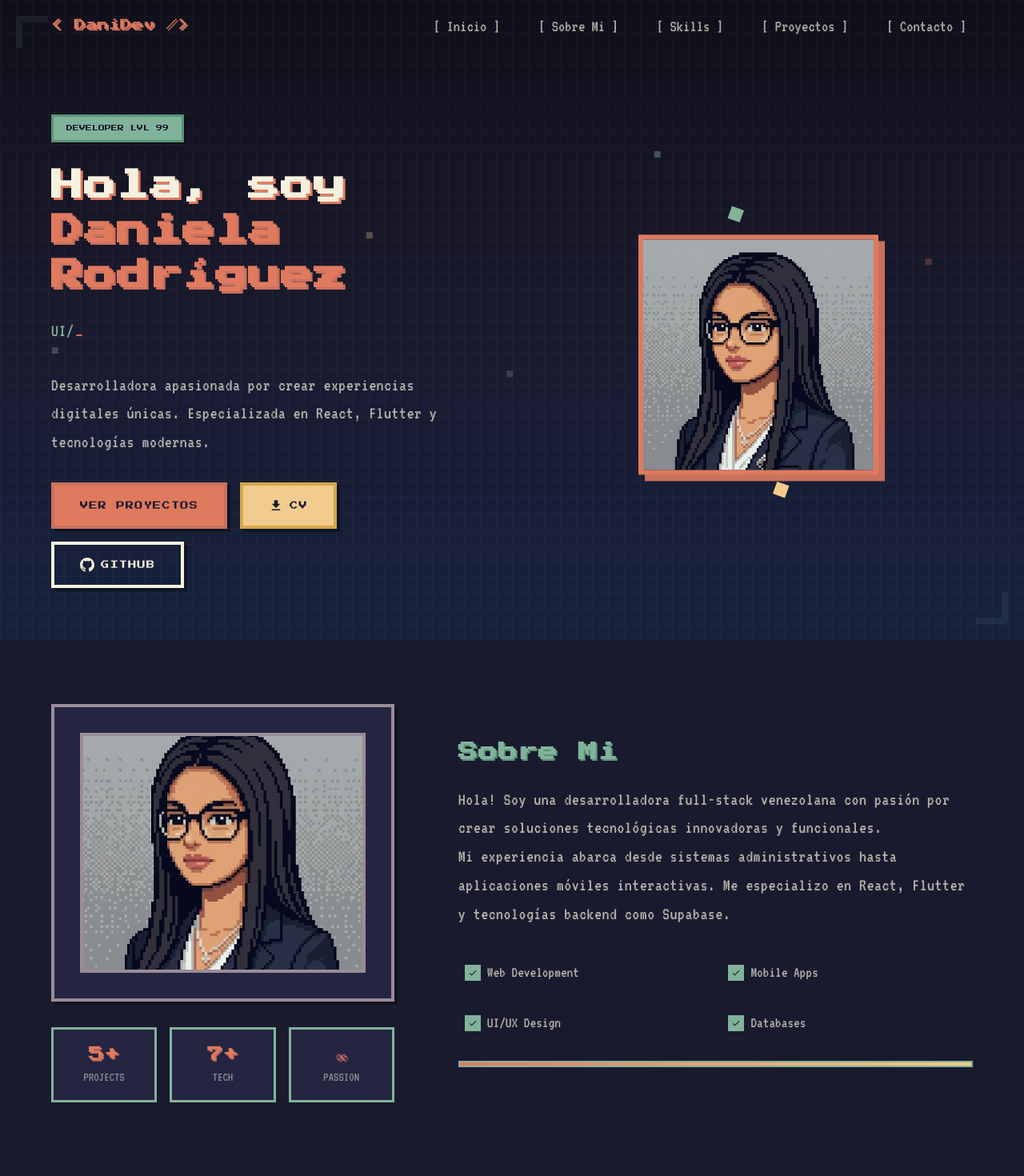
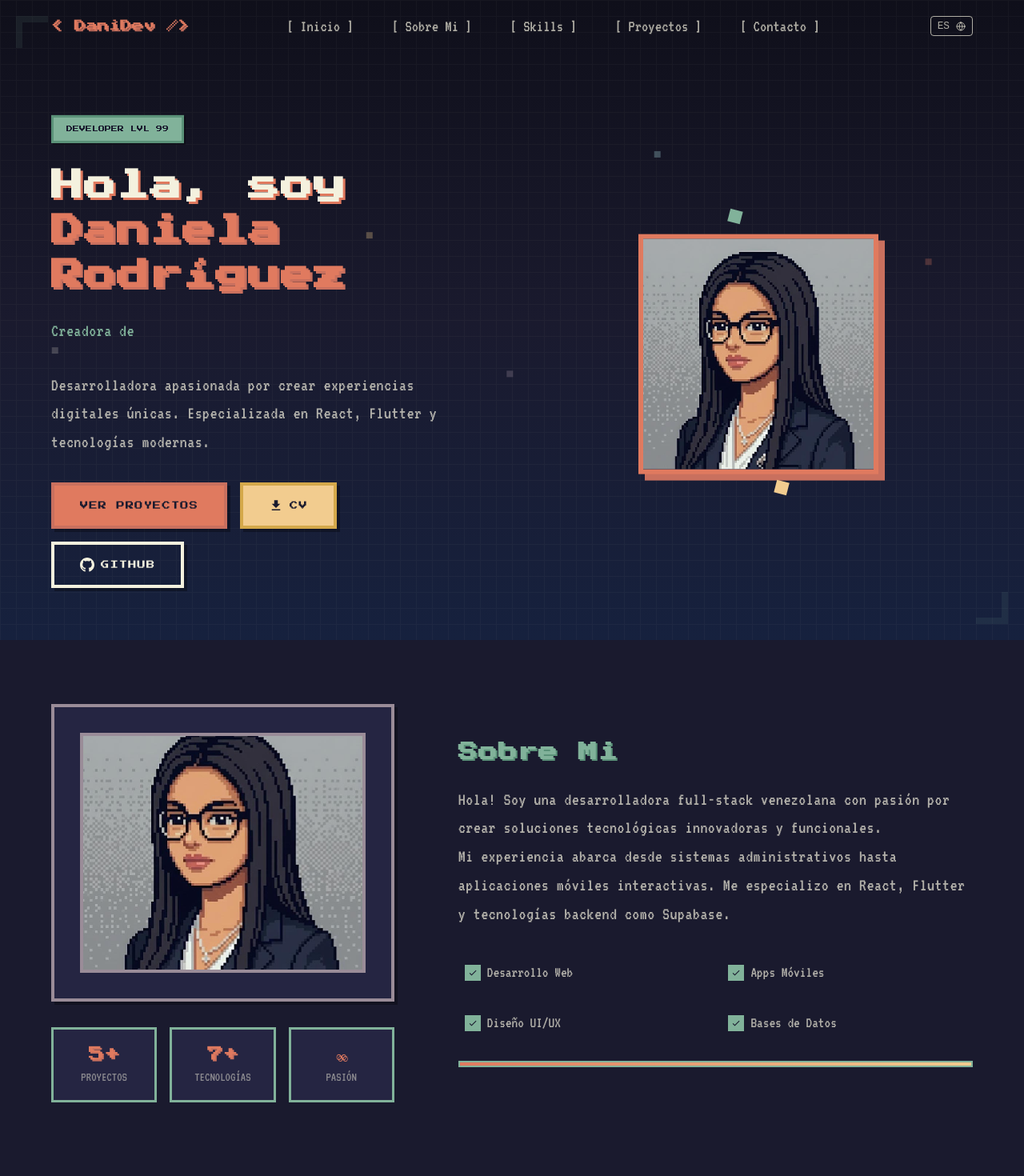
Before and after one commit to Danirodrigzz/Portafolio, a React (Vite) app in the folder mi-portafolio/: page / in a window 1280 px wide. Shown: the top 1470 px of the page at 80% size. Built offline with nearby package versions, Linux system fonts and the light colour scheme.

Commit message:
Update portfolio: Venus Spa project, translations, and links

```diff
--- a/mi-portafolio/src/App.jsx
+++ b/mi-portafolio/src/App.jsx
@@ -61,15 +61,135 @@ const icons = {
 }
 
 // Project data
+const translations = {
+  es: {
+    nav: {
+      home: "[ Inicio ]",
+      about: "[ Sobre Mi ]",
+      skills: "[ Skills ]",
+      projects: "[ Proyectos ]",
+      contact: "[ Contacto ]"
+    },
+    hero: {
+      greeting: "Hola, soy",
+      badge: "DEVELOPER LVL 99",
+      description: "Desarrolladora apasionada por crear experiencias digitales únicas. Especializada en React, Flutter y tecnologías modernas.",
+      viewProjects: "Ver Proyectos",
+      typing: ["Full-Stack Developer", "Creadora de Apps", "Entusiasta UI/UX", "Problem Solver"]
+    },
+    about: {
+      title: "Sobre Mi",
+      p1: "Hola! Soy una desarrolladora full-stack venezolana con pasión por crear soluciones tecnológicas innovadoras y funcionales.",
+      p2: "Mi experiencia abarca desde sistemas administrativos hasta aplicaciones móviles interactivas. Me especializo en React, Flutter y tecnologías backend como Supabase.",
+      stats: { projects: "Proyectos", tech: "Tecnologías", passion: "Pasión" },
+      highlights: ["Desarrollo Web", "Apps Móviles", "Diseño UI/UX", "Bases de Datos"]
+    },
+    skills: {
+      title: "Mis",
+      titleSpan: "Skills",
+      subtitle: "Las herramientas que uso para crear proyectos increíbles"
+    },
+    projects: {
+      title: "Mis",
+      titleSpan: "Proyectos",
+      subtitle: "Una selección de los proyectos en los que he trabajado",
+      status: { completed: "Completado", inProgress: "En Desarrollo" },
+      viewMore: "Ver más proyectos",
+      viewLess: "Ver menos proyectos",
+      code: "Código",
+      demo: "Demo"
+    },
+    contact: {
+      title: "Conectemos!",
+      description: "¿Tienes un proyecto en mente? Estoy lista para nuevos desafíos y colaboraciones.",
+      ready: "¿Listo para empezar?",
+      cta: "Descarga mi CV o envíame un mensaje",
+      downloadCv: "Descargar CV",
+      sendEmail: "Enviar Email"
+    },
+    footer: {
+      text: "© 2025 Daniela Rodríguez // Hecho con <3"
+    }
+  },
+  en: {
+    nav: {
+      home: "[ Home ]",
+      about: "[ About Me ]",
+      skills: "[ Skills ]",
+      projects: "[ Projects ]",
+      contact: "[ Contact ]"
+    },
+    hero: {
+      greeting: "Hi, I'm",
+      badge: "DEVELOPER LVL 99",
+      description: "Passionate developer creating unique digital experiences. Specialized in React, Flutter and modern technologies.",
+      viewProjects: "View Projects",
+      typing: ["Full-Stack Developer", "Mobile App Creator", "UI/UX Enthusiast", "Problem Solver"]
+    },
+    about: {
+      title: "About Me",
+      p1: "Hi! I am a Venezuelan full-stack developer with a passion for creating innovative and functional technological solutions.",
+      p2: "My experience ranges from administrative systems to interactive mobile applications. I specialize in React, Flutter, and backend technologies like Supabase.",
+      stats: { projects: "Projects", tech: "Technologies", passion: "Passion" },
+      highlights: ["Web Development", "Mobile Apps", "UI/UX Design", "Databases"]
+    },
+    skills: {
+      title: "My",
+      titleSpan: "Skills",
+      subtitle: "The tools I use to create amazing projects"
+    },
+    projects: {
+      title: "My",
+      titleSpan: "Projects",
+      subtitle: "A selection of projects I've worked on",
+      status: { completed: "Completed", inProgress: "In Progress" },
+      viewMore: "View more projects",
+      viewLess: "View less projects",
+      code: "Code",
+      demo: "Demo"
+    },
+    contact: {
+      title: "Let's Connect!",
+      description: "Have a project in mind? I'm ready for new challenges and collaborations.",
+      ready: "Ready to start?",
+      cta: "Download my CV or send me a message",
+      downloadCv: "Download CV",
+      sendEmail: "Send Email"
+    },
+    footer: {
+      text: "© 2025 Daniela Rodríguez // Made with <3"
+    }
+  }
+}
+
 const projects = [
+  {
+    id: 6,
+    title: "Venus Elegant Spa",
+    type: "Web App & Admin Panel",
+    description: {
+      es: "Plataforma integral para spa: Website público para reservas y panel administrativo para gestión de citas, servicios y control de redes sociales.",
+      en: "Comprehensive spa platform: Public website for bookings and admin panel for managing appointments, services, and social media control."
+    },
+    status: "in-progress",
+    emoji: "💆‍♀️",
+    technologies: ["React", "Vite", "Tailwind CSS", "Supabase", "Framer Motion"],
+    image: "/venus-spa.png",
+    display: "flex",
+    github: "https://github.com/Danirodrigzz/Venus_Spa.git",
+    demo: "https://venus-spa.vercel.app"
+  },
   {
     id: 1,
     title: "Sist. Admin - Pollita Millonaria",
     type: "Web App",
-    description: "Sistema administrativo para la lotería 'La Pollita Millonaria'. Gestión completa de ventas, dashboard en tiempo real y reportes estadísticos.",
+    description: {
+      es: "Sistema administrativo para la lotería 'La Pollita Millonaria'. Gestión completa de ventas, dashboard en tiempo real y reportes estadísticos.",
+      en: "Administrative system for 'La Pollita Millonaria' lottery. Complete sales management, real-time dashboard, and statistical reports."
+    },
     status: "completed",
     emoji: "🎰",
-    technologies: ["React", "TypeScript", "Vite", "Supabase", "Tailwind", "Radix UI", "Recharts"],
+    technologies: ["React", "TypeScript", "Vite", "Supabase", "Tailwind", "Radix UI"],
     image: "/project-pollita-admin.png",
     github: "#",
     demo: "#"
@@ -78,19 +198,25 @@ const projects = [
     id: 2,
     title: "La Cantina",
     type: "Mobile App",
-    description: "Ecosistema completo: App móvil para gestión de pedidos y Panel Administrativo Web para control de inventario y ventas.",
+    description: {
+      es: "Ecosistema completo: App móvil para gestión de pedidos y Panel Administrativo Web para control de inventario y ventas.",
+      en: "Complete ecosystem: Mobile app for order management and Web Admin Panel for inventory and sales control."
+    },
     status: "in-progress",
     emoji: "🍺",
-    technologies: ["React Native", "Expo", "TypeScript", "Zustand", "React Navigation"],
+    technologies: ["React Native", "Expo", "TypeScript", "Zustand"],
     image: "/project-cantina.png",
-    github: "#",
-    demo: "#"
+    github: "https://github.com/Danirodrigzz/la_cantina.git",
+    demo: ""
   },
   {
     id: 3,
     title: "Juego QR",
     type: "Mobile App",
-    description: "App de gamificación con escaneo QR y Panel Web de administración para gestionar usuarios, pistas y ranking en tiempo real.",
+    description: {
+      es: "App de gamificación con escaneo QR y Panel Web de administración para gestionar usuarios, pistas y ranking en tiempo real.",
+      en: "Gamification app with QR scanning and Web Admin Panel to manage users, clues, and real-time ranking."
+    },
     status: "in-progress",
     emoji: "🎮",
     technologies: ["Flutter", "Dart", "Supabase", "QR Scanner"],
@@ -102,25 +228,31 @@ const projects = [
     id: 4,
     title: "SOS Grúa",
     type: "Website",
-    description: "Plataforma web para servicio de grúas con integración WhatsApp, geolocalización y pasarela de pagos.",
+    description: {
+      es: "Plataforma web para servicio de grúas con integración WhatsApp, geolocalización y pasarela de pagos.",
+      en: "Web platform for towing service with WhatsApp integration, geolocation, and payment gateway."
+    },
     status: "completed",
     emoji: "🚗",
-    technologies: ["HTML5", "CSS3", "PHP", "Google Maps", "WhatsApp API"],
+    technologies: ["HTML5", "CSS3", "PHP", "Google Maps"],
     image: "/project-sos-grua.png",
-    github: "#",
-    demo: "#"
+    github: "https://github.com/Danirodrigzz/SOS_GRUA.git",
+    demo: "https://sos-grua.vercel.app"
   },
   {
     id: 5,
     title: "Turismo Sensorial",
     type: "Web App",
-    description: "Página web de turismo sensorial con experiencias inmersivas y accesibles.",
+    description: {
+      es: "Página web de turismo sensorial con experiencias inmersivas y accesibles.",
+      en: "Sensory tourism website with immersive and accessible experiences."
+    },
     status: "in-progress",
     emoji: "🌴",
     technologies: ["React", "Supabase", "CSS3"],
     image: "/project-turismo.png",
-    github: "#",
-    demo: "#"
+    github: "https://github.com/Danirodrigzz/Turismo_sensorial.git",
+    demo: "https://turismo-sensorial.vercel.app"
   }
 ]
 
@@ -252,6 +384,8 @@ function useScrollAnimation() {
 function App() {
   const [isScrolled, setIsScrolled] = useState(false)
   const [mobileMenuOpen, setMobileMenuOpen] = useState(false)
+  const [showAllProjects, setShowAllProjects] = useState(false)
+  const [language, setLanguage] = useState('es')
 
   useEffect(() => {
     const handleScroll = () => {
@@ -276,6 +410,8 @@ function App() {
   const [projectsRef, projectsVisible] = useScrollAnimation()
   const [contactRef, contactVisible] = useScrollAnimation()
 
+  const { nav, hero, about, skills, projects: transProjects, contact, footer } = translations[language]
+
   return (
     <>
       {/* Pixel Background */}
@@ -286,17 +422,42 @@ function App() {
         <div className="container navbar-content">
           <a href="#" className="navbar-logo">{"< DaniDev />"}</a>
           <ul className={`navbar-links ${mobileMenuOpen ? 'active' : ''}`}>
-            <li><a href="#inicio" onClick={() => scrollToSection('inicio')}>[ Inicio ]</a></li>
-            <li><a href="#sobre-mi" onClick={() => scrollToSection('sobre-mi')}>[ Sobre Mi ]</a></li>
-            <li><a href="#habilidades" onClick={() => scrollToSection('habilidades')}>[ Skills ]</a></li>
-            <li><a href="#proyectos" onClick={() => scrollToSection('proyectos')}>[ Proyectos ]</a></li>
-            <li><a href="#contacto" onClick={() => scrollToSection('contacto')}>[ Contacto ]</a></li>
+            <li><a href="#inicio" onClick={() => scrollToSection('inicio')}>{nav.home}</a></li>
+            <li><a href="#sobre-mi" onClick={() => scrollToSection('sobre-mi')}>{nav.about}</a></li>
+            <li><a href="#habilidades" onClick={() => scrollToSection('habilidades')}>{nav.skills}</a></li>
+            <li><a href="#proyectos" onClick={() => scrollToSection('proyectos')}>{nav.projects}</a></li>
+            <li><a href="#contacto" onClick={() => scrollToSection('contacto')}>{nav.contact}</a></li>
           </ul>
           <div className="navbar-toggle" onClick={() => setMobileMenuOpen(!mobileMenuOpen)}>
             <span></span>
             <span></span>
             <span></span>
           </div>
+          <button
+            onClick={() => setLanguage(prev => prev === 'es' ? 'en' : 'es')}
+            className="lang-toggle"
+            style={{
+              background: 'transparent',
+              border: '1px solid var(--text-secondary)',
+              color: 'var(--text-secondary)',
+              padding: '0.25rem 0.5rem',
+              borderRadius: '4px',
+              fontFamily: 'monospace',
+              fontSize: '0.8rem',
+              cursor: 'pointer',
+              marginLeft: '1rem',
+              display: 'flex',
+              alignItems: 'center',
+              gap: '0.5rem'
+            }}
+          >
+            <span>{language.toUpperCase()}</span>
+            <svg xmlns="http://www.w3.org/2000/svg" width="12" height="12" viewBox="0 0 24 24" fill="none" stroke="currentColor" strokeWidth="2" strokeLinecap="round" strokeLinejoin="round">
+              <circle cx="12" cy="12" r="10"></circle>
+              <line x1="2" y1="12" x2="22" y2="12"></line>
+              <path d="M12 2a15.3 15.3 0 0 1 4 10 15.3 15.3 0 0 1-4 10 15.3 15.3 0 0 1-4-10 15.3 15.3 0 0 1 4-10z"></path>
+            </svg>
+          </button>
         </div>
       </nav>
 
@@ -304,28 +465,22 @@ function App() {
       <section id="inicio" className="hero">
         <div className="container hero-content">
           <div className="hero-text">
-            <span className="hero-badge">DEVELOPER LVL 99</span>
+            <span className="hero-badge">{hero.badge}</span>
             <h1 className="hero-title">
-              Hola, soy<br />
+              {hero.greeting}<br />
               <span>Daniela Rodríguez</span>
             </h1>
             <p className="hero-description">
               <TypingText
-                texts={[
-                  "Full-Stack Developer",
-                  "Mobile App Creator",
-                  "UI/UX Enthusiast",
-                  "Problem Solver"
-                ]}
+                texts={hero.typing}
               />
             </p>
             <p className="hero-description">
-              Desarrolladora apasionada por crear experiencias digitales únicas.
-              Especializada en React, Flutter y tecnologías modernas.
+              {hero.description}
             </p>
             <div className="hero-buttons">
               <button className="btn btn-primary" onClick={() => scrollToSection('proyectos')}>
-                Ver Proyectos
+                {hero.viewProjects}
               </button>
               <a href="/cv-daniela-rodriguez.pdf" download className="btn btn-download">
                 {icons.download} CV
@@ -365,46 +520,29 @@ function App() {
             <div className="about-stats">
               <div className="stat-item">
                 <div className="stat-number">5+</div>
-                <div className="stat-label">Projects</div>
+                <div className="stat-label">{about.stats.projects}</div>
               </div>
               <div className="stat-item">
                 <div className="stat-number">7+</div>
-                <div className="stat-label">Tech</div>
+                <div className="stat-label">{about.stats.tech}</div>
               </div>
               <div className="stat-item">
                 <div className="stat-number">∞</div>
-                <div className="stat-label">Passion</div>
+                <div className="stat-label">{about.stats.passion}</div>
               </div>
             </div>
           </div>
           <div className="about-text">
-            <h2>Sobre Mi</h2>
-            <p>
-              Hola! Soy una desarrolladora full-stack venezolana con pasión
-              por crear soluciones tecnológicas innovadoras y funcionales.
-            </p>
-            <p>
-              Mi experiencia abarca desde sistemas administrativos hasta
-              aplicaciones móviles interactivas. Me especializo en React,
-              Flutter y tecnologías backend como Supabase.
-            </p>
+            <h2>{about.title}</h2>
+            <p>{about.p1}</p>
+            <p>{about.p2}</p>
             <div className="about-highlights">
-              <div className="highlight-item">
-                <span className="highlight-icon">{icons.check}</span>
-                <span>Web Development</span>
-              </div>
-              <div className="highlight-item">
-                <span className="highlight-icon">{icons.check}</span>
-                <span>Mobile Apps</span>
-              </div>
-              <div className="highlight-item">
-                <span className="highlight-icon">{icons.check}</span>
-                <span>UI/UX Design</span>
-              </div>
-              <div className="highlight-item">
-                <span className="highlight-icon">{icons.check}</span>
-                <span>Databases</span>
-              </div>
+              {about.highlights.map((item, index) => (
+                <div key={index} className="highlight-item">
+                  <span className="highlight-icon">{icons.check}</span>
+                  <span>{item}</span>
+                </div>
+              ))}
             </div>
             <div className="game-ui-bar">
               <div className="game-ui-bar-fill"></div>
@@ -421,8 +559,8 @@ function App() {
           transition: 'all 0.8s ease-out'
         }}>
           <div className="section-header">
-            <h2>Mis <span>Skills</span></h2>
-            <p>Las herramientas que uso para crear proyectos increíbles</p>
+            <h2>{skills.title} <span>{skills.titleSpan}</span></h2>
+            <p>{skills.subtitle}</p>
           </div>
           <div className="skills-grid">
             {skillCategories.map((category, index) => (
@@ -450,11 +588,11 @@ function App() {
           transition: 'all 0.8s ease-out'
         }}>
           <div className="section-header">
-            <h2>Mis <span>Proyectos</span></h2>
-            <p>Una selección de los proyectos en los que he trabajado</p>
+            <h2>{transProjects.title} <span>{transProjects.titleSpan}</span></h2>
+            <p>{transProjects.subtitle}</p>
           </div>
           <div className="projects-grid">
-            {projects.map((project) => (
+            {projects.slice(0, showAllProjects ? projects.length : 3).map((project) => (
               <article key={project.id} className="project-card pixel-card">
                 <div className="project-image">
                   {project.image ? (
@@ -462,14 +600,14 @@ function App() {
                   ) : (
                     <div className="project-image-content">{project.emoji}</div>
                   )}
-                  <span className={`project-status ${project.status}`}>
-                    {project.status === 'completed' ? 'DONE' : 'WIP'}
+                  <span className={`project-status ${project.status}`} style={{ width: 'auto', padding: '0.25rem 0.5rem' }}>
+                    {project.status === 'completed' ? transProjects.status.completed : transProjects.status.inProgress}
                   </span>
                 </div>
                 <div className="project-content">
                   <span className="project-type">{project.type}</span>
                   <h3 className="project-title">{project.title}</h3>
-                  <p className="project-description">{project.description}</p>
+                  <p className="project-description">{project.description[language]}</p>
                   <div className="project-tech">
                     {project.technologies.slice(0, 4).map((tech, index) => (
                       <span key={index} className="tech-tag">{tech}</span>
@@ -479,20 +617,29 @@ function App() {
                     )}
                   </div>
                   <div className="project-links">
-                    {project.github !== '#' && (
+                    {project.github && project.github !== '#' && (
                       <a href={project.github} target="_blank" rel="noopener noreferrer" className="project-link">
-                        {icons.github} Code
+                        {icons.github} {transProjects.code}
                       </a>
                     )}
-                    {project.demo !== '#' && (
+                    {project.demo && project.demo !== '#' && project.demo !== '' && (
                       <a href={project.demo} target="_blank" rel="noopener noreferrer" className="project-link">
-                        {icons.external} Demo
+                        {icons.external} {transProjects.demo}
                       </a>
                     )}
                   </div>
                 </div>
               </article>
             ))}
+          </div>
+          <div style={{ textAlign: 'center', marginTop: '3rem' }}>
+            <button
+              className="btn btn-outline"
+              onClick={() => setShowAllProjects(!showAllProjects)}
+              style={{ minWidth: '200px' }}
+            >
+              {showAllProjects ? transProjects.viewLess : transProjects.viewMore}
+            </button>
           </div>
         </div>
       </section>
@@ -505,10 +652,9 @@ function App() {
           transition: 'all 0.8s ease-out'
         }}>
           <div className="contact-info">
-            <h3>Conectemos!</h3>
+            <h3>{contact.title}</h3>
             <p>
-              Tienes un proyecto en mente? Estoy lista para nuevos
-              desafíos y colaboraciones.
+              {contact.description}
             </p>
             <div className="contact-links">
               <a href="mailto:natachaa0424@gmail.com" className="contact-link pixel-card pixel-card--coral">
@@ -535,14 +681,14 @@ function App() {
             </div>
           </div>
           <div className="contact-cta pixel-card pixel-card--mint">
-            <h3>Ready to start?</h3>
-            <p>Descarga mi CV o envíame un mensaje</p>
+            <h3>{contact.ready}</h3>
+            <p>{contact.cta}</p>
             <div className="contact-buttons">
               <a href="/cv-daniela-rodriguez.pdf" download className="btn btn-download">
-                {icons.download} Descargar CV
+                {icons.download} {contact.downloadCv}
               </a>
               <a href="mailto:natachaa0424@gmail.com" className="btn btn-primary">
-                {icons.email} Enviar Email
+                {icons.email} {contact.sendEmail}
               </a>
             </div>
           </div>
@@ -553,7 +699,7 @@ function App() {
       <footer className="footer">
         <div className="container footer-content">
           <p className="footer-text">
-            © 2024 Daniela Rodríguez // Made with {"<3"}
+            {footer.text}
           </p>
           <div className="footer-social">
             <a href="https://github.com/Danirodrigzz" target="_blank" rel="noopener noreferrer" className="social-link">
```
Also changed, not shown: mi-portafolio/public/venus-spa.png (added).
